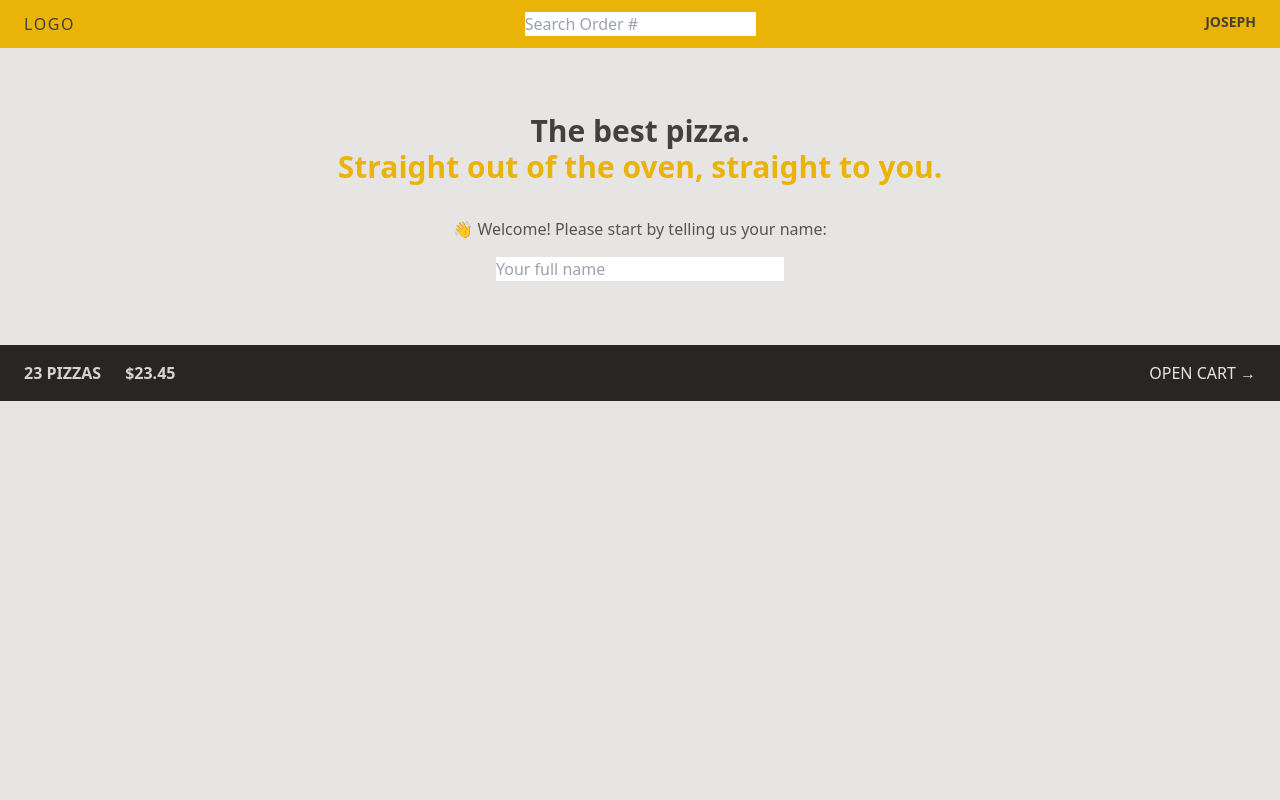
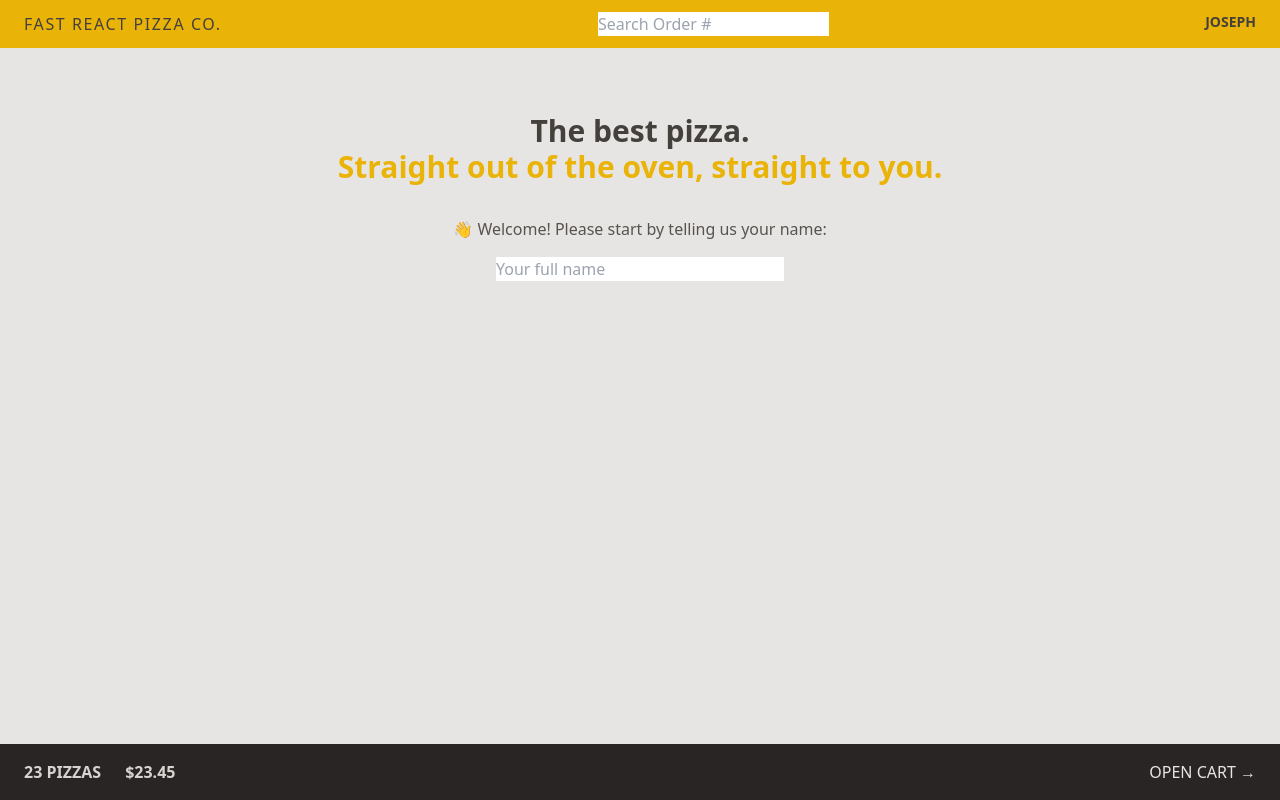
Before and after one commit to ProfBelts/pizza-react-app, a React (Vite) app: page / in a window 1280 px wide. Built offline with nearby package versions, Linux system fonts and the light colour scheme.

Commit message:
Use CSS Grid

```diff
--- a/src/features/ui/AppLayout.jsx
+++ b/src/features/ui/AppLayout.jsx
@@ -9,14 +9,16 @@
   const isLoading = navigation.state === "loading";
 
   return (
-    <div className="layout">
+    <div className="grid h-screen grid-rows-[auto_1fr_auto] ">
       {isLoading && <Loader />}
 
       <Header />
 
-      <main>
-        <Outlet />
-      </main>
+      <div className="overflow-scroll">
+        <main className="mx-auto max-w-3xl">
+          <Outlet />
+        </main>
+      </div>
 
       <CartOverview />
     </div>
--- a/src/features/ui/Header.jsx
+++ b/src/features/ui/Header.jsx
@@ -6,7 +6,7 @@
   return (
     <header className="flex justify-between border-b border-stone-200 bg-yellow-500 px-4 py-3 uppercase sm:px-6">
       <Link to="/" className="tracking-widest">
-        Logo
+        Fast React Pizza Co.
       </Link>
 
       <SearchOrder />
```
